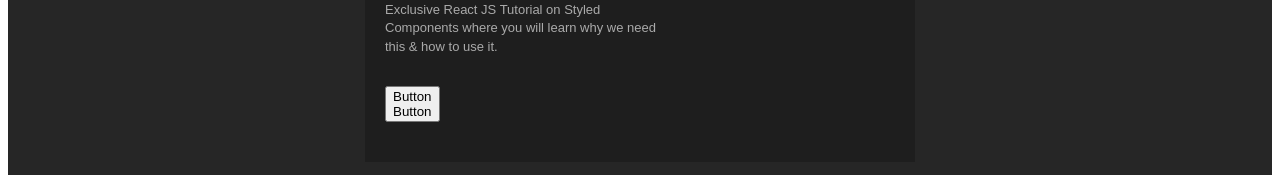
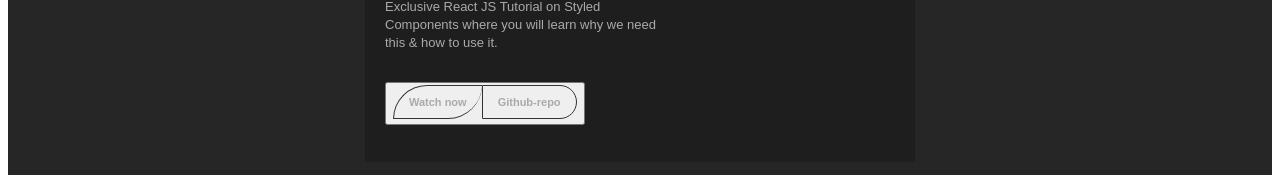
Before and after one commit to Mahmud-Alam/react-styled-components, a React (Vite) app: page / in a window 1280 px wide. Shown: the part 421-596 px from the top of the page. Built offline with nearby package versions, Linux system fonts and the light colour scheme.

Commit message:
update Button component

```diff
--- a/src/components/Button.jsx
+++ b/src/components/Button.jsx
@@ -1,7 +1,5 @@
-import React from 'react'
-
-export default function Button() {
+export default function Button({link, text}) {
   return (
-    <div>Button</div>
+    <a href={link} target='_blank' rel='noreferrer'>{text}</a>
   )
 }
```
